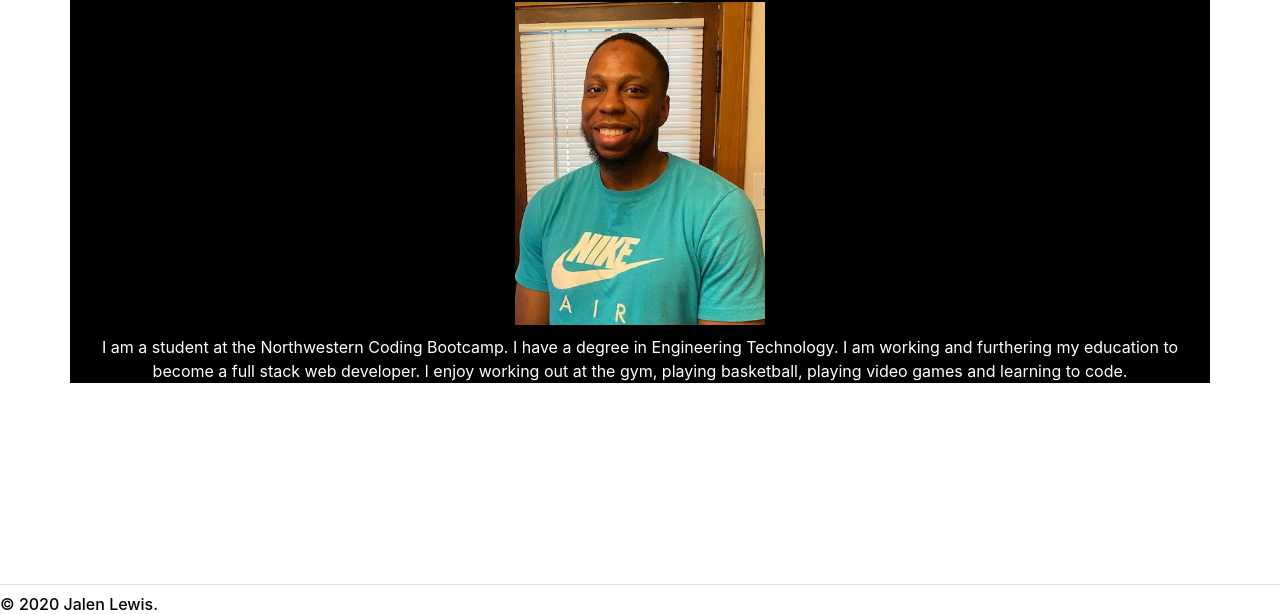
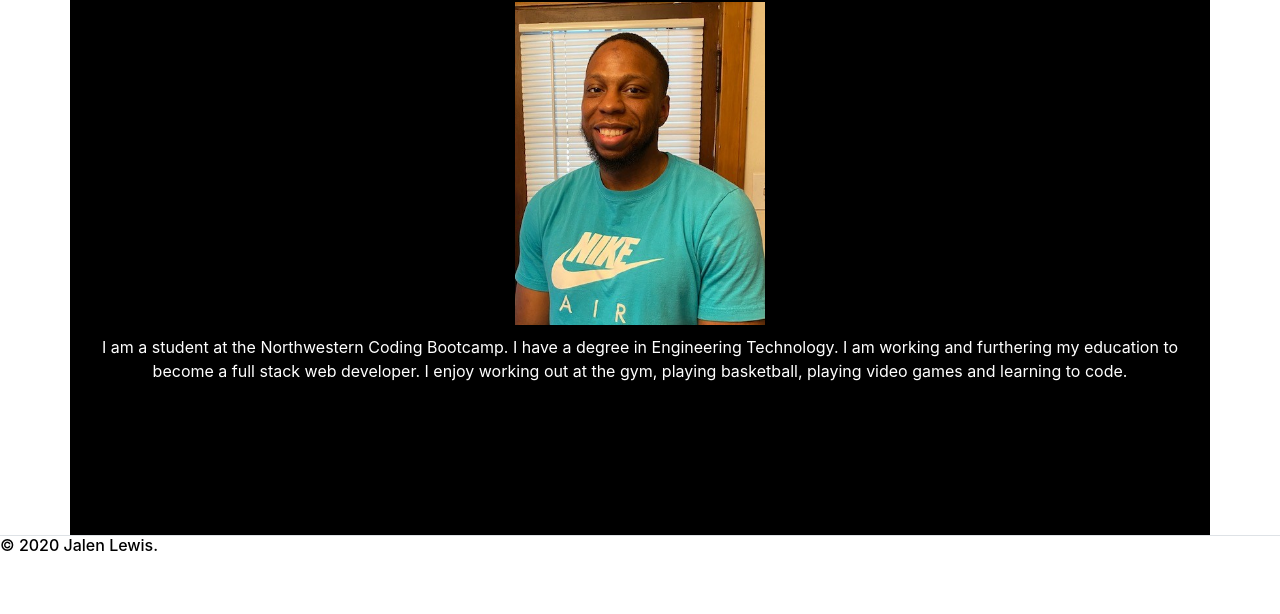
Before and after one commit to jlew2529/Updated-Portfolio, a plain HTML site: page index.html in a window 1280 px wide. Shown: the part 187-801 px from the top of the page. Drawn offline with nearby package versions, Linux system fonts and the light colour scheme; files that its build step writes are made by us from their sources; files whose address does not match are found by name.

Commit message:
Update style.css

```diff
--- a/css/style.css
+++ b/css/style.css
@@ -44,6 +44,7 @@ h1 {
     margin: 0 auto;
     margin-top: 10px;
     background-color: black;
+    height: 580px;
 }
 
 h2 {
@@ -63,8 +64,8 @@ img {
     color: white;
 }
 
-.sticky-footer {
-    position: absolute;
+.footer {
+    position: relative;
     left: 0;
     bottom: 0;
     height: 20px;
```
